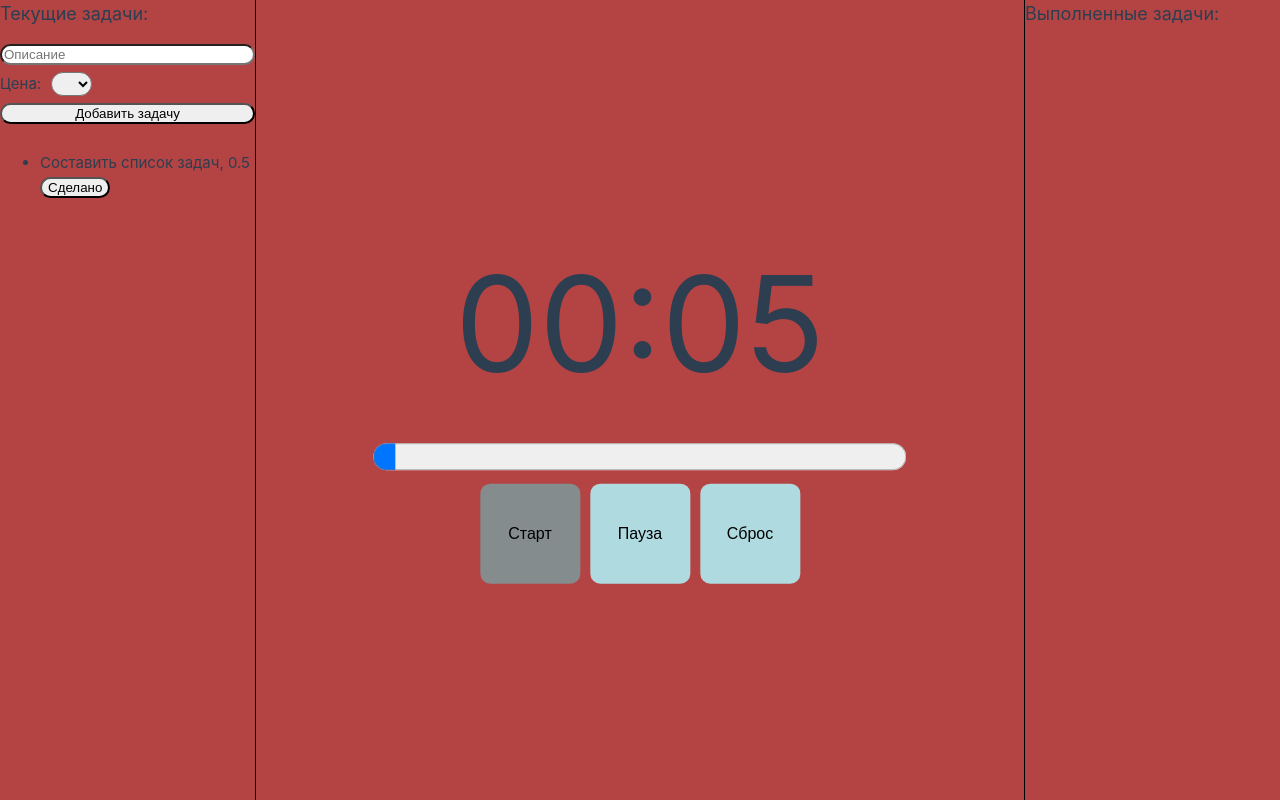
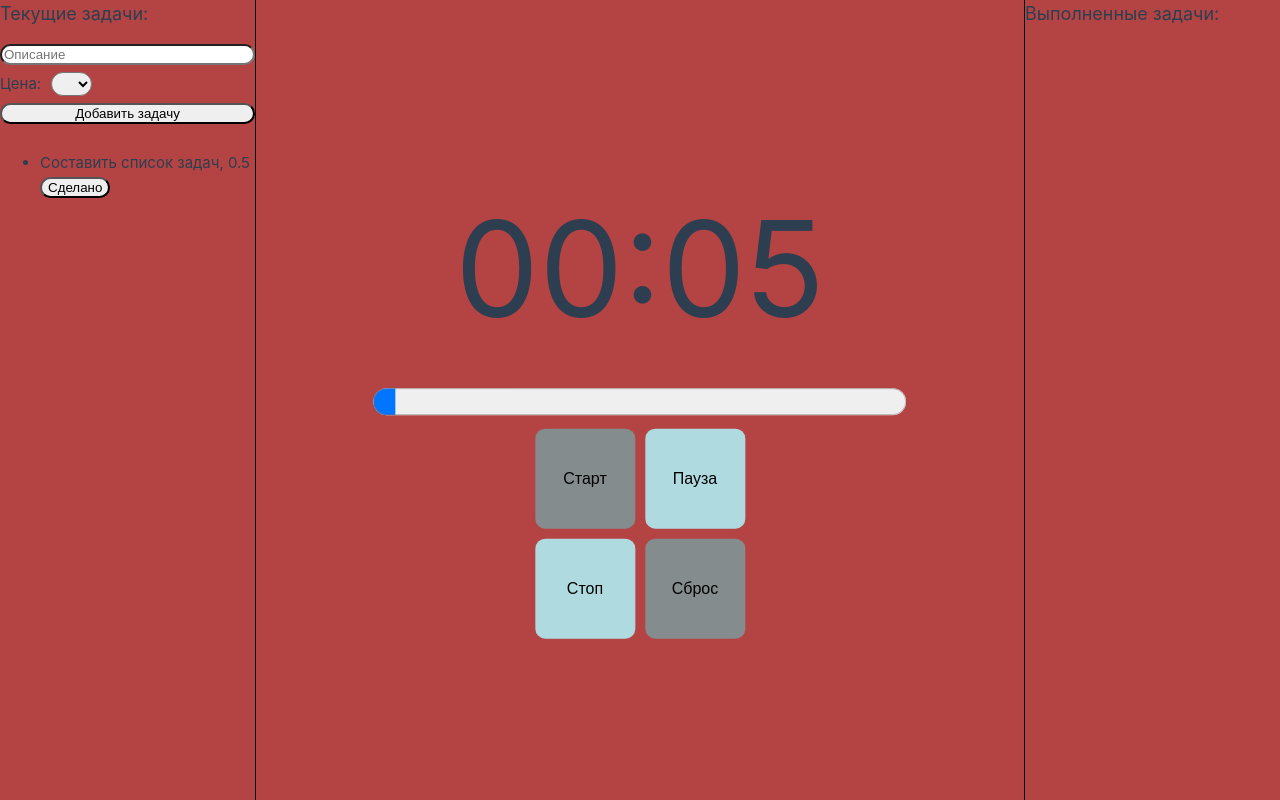
Before and after one commit to Aramis2424/pomodoro, a Vue app: page / in a window 1280 px wide. Built offline with nearby package versions, Linux system fonts and the light colour scheme.

Commit message:
done 25-minutes timer

```diff
--- a/src/components/Timer.vue
+++ b/src/components/Timer.vue
@@ -3,13 +3,16 @@ import { ref, onUnmounted, computed } from 'vue'
 const duration = ref(2 * 60 * 1000)
 const elapsed = ref(0)
 
-let startTime = performance.now()
+let startTime
 let pauseTime = 0
 let handle
 let isActive = ref(false)
 
 const getTime = computed(() => {
-  return `${(elapsed.value / 1000 / 60).toFixed(0).padStart(2, '0')}:${(elapsed.value / 1000 % 59).toFixed(0).padStart(2, '0')}`
+  const totalSeconds = Math.floor(elapsed.value / 1000)
+  const minutes = Math.floor(totalSeconds / 60)
+  const seconds = totalSeconds % 60
+  return `${String(minutes).padStart(2, '0')}:${String(seconds).padStart(2, '0')}`
 })
 
 const update = () => {
@@ -23,6 +26,8 @@ const update = () => {
 
 const reset = () => {
   elapsed.value = 0
+  pauseTime = 0
+  cancelAnimationFrame(handle)
   startTime = performance.now()
   isActive.value = true
   update()
@@ -68,8 +73,8 @@ onUnmounted(() => {
     <div class="btns">
         <button class="btn" @click="start" :disabled="isActive">Старт</button>
         <button class="btn" @click="pause" :disabled="!isActive">Пауза</button>
-        <!-- <button class="btn" @click="stop"  :disabled="!isActive">Стоп</button> -->
-        <button class="btn" @click="reset">Сброс</button>
+        <button class="btn" @click="stop"  :disabled="!isActive">Стоп</button>
+        <button class="btn" @click="reset" :disabled="isActive">Сброс</button>
     </div>
   </div>
 
@@ -84,8 +89,8 @@ onUnmounted(() => {
 }
 .btns {
     display: grid;
-    grid-template-columns: repeat(3, 100px);
-    grid-template-rows: repeat(1, 100px);
+    grid-template-columns: repeat(2, 100px);
+    grid-template-rows: repeat(2, 100px);
     gap: 10px;
     justify-content: center;
     align-items: center;
```
